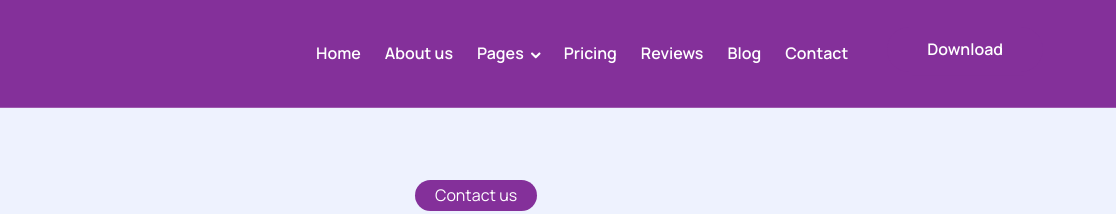
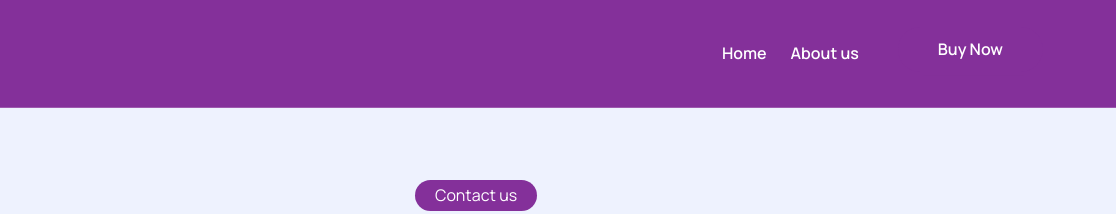
Before and after one commit to almadance19/muster_website, a plain HTML site: page contact.html in a window 1280 px wide. Shown: the top 214 px of the page, 164-1280 px from the left. Drawn offline with Linux system fonts and the light colour scheme.

Commit message:
commit message

```diff
--- a/contact.html
+++ b/contact.html
@@ -60,36 +60,9 @@
             <li class="nav-item">
               <a class="nav-link" href="about.html">About us</a>
             </li>
-            <!-- secondery menu start -->
-            <li class="nav-item has_dropdown">
-              <a class="nav-link" href="#">Pages</a>
-              <span class="drp_btn"><i class="icofont-rounded-down"></i></span>
-              <div class="sub_menu">
-                <ul>
-                  <li><a href="blog-list.html">Blog List</a></li>
-                  <li><a href="blog-detail.html">Single Blog</a></li>
-                  <li><a href="sign-in.html">Sign In</a></li>
-                  <li><a href="sign-up.html">Sign Up</a></li>
-                </ul>
-              </div>
-            </li>
-            <!-- secondery menu end -->
-
-            <li class="nav-item">
-              <a class="nav-link" href="pricing.html">Pricing</a>
-            </li>
-            <li class="nav-item">
-              <a class="nav-link" href="reviews.html">Reviews</a>
-            </li>
-            <li class="nav-item">
-              <a class="nav-link" href="blog-list.html">Blog</a>
-            </li>
-            <li class="nav-item">
-              <a class="nav-link" href="contact.html">Contact</a>
-            </li>
             <li class="nav-item">
               <div class="btn_block">
-                <a class="nav-link dark_btn" href="contact.html">Download</a>
+                <a class="nav-link dark_btn" href="index.html">Buy Now</a>
                 <div class="btn_bottom"></div>
               </div>
             </li>
```
